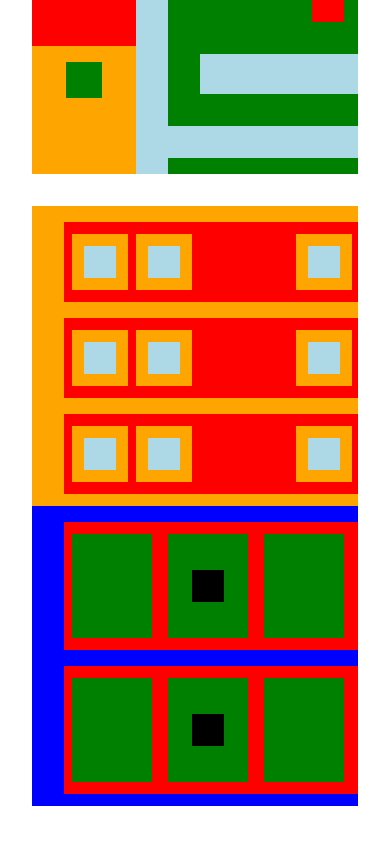
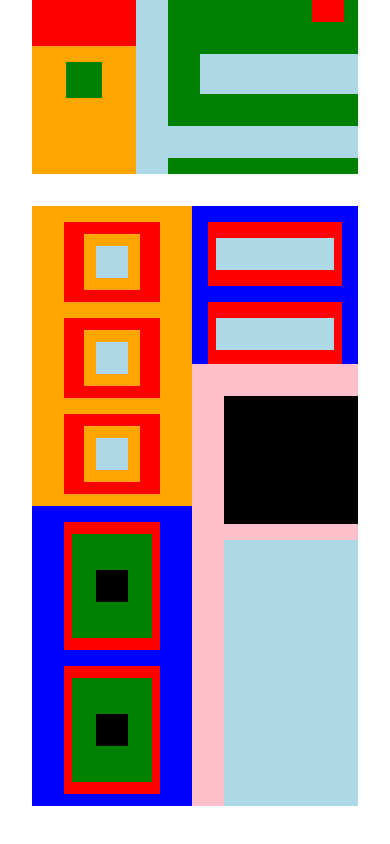
Before and after one commit to foronered/training-llp, a React (Create React App) app: page / in a window 390 px wide. Shown: the part 9938-10782 px from the top of the page. Built offline with nearby package versions, Linux system fonts and the light colour scheme.

Commit message:
LLP-3 mobile for review

```diff
--- a/src/modules/Module16.tsx
+++ b/src/modules/Module16.tsx
@@ -183,6 +183,7 @@ const ContentView = styled.div`
   flex: 1;
   width: 100%;
   display: flex;
+  overflow-y: hidden;
 
   ${DESKTOP_STYLE}  {
     padding: 32px;
@@ -250,7 +251,7 @@ const RightContent = styled.div`
 
 const GreenContentRight = styled.div`
   width: 100%;
-  height: 40px;
+  flex: 0 0 40px;
   display: flex;
   background-color: green;
   margin-bottom: 16px;
--- a/src/modules/Module17.tsx
+++ b/src/modules/Module17.tsx
@@ -1,5 +1,6 @@
 import React from 'react'
 import styled from 'styled-components'
+import { DESKTOP_STYLE, MOBILE_STYLE } from '../constants'
 import { ModuleWrapper } from './common'
 
 const Container = styled.div`
@@ -13,10 +14,17 @@ const RepeatBoxes = 10
 
 // Left part
 const LeftContainer = styled.div`
-  flex: 2;
   height: 100%;
   display: flex;
   flex-direction: column;
+
+  ${DESKTOP_STYLE} {
+    flex: 2;
+  }
+
+  ${MOBILE_STYLE} {
+    flex: 0 0 40px;
+  }
 `
 
 // OrangeBackground
@@ -36,6 +44,10 @@ const LeftRedBox = styled.div`
   display: flex;
   align-items: center;
   padding: 8px;
+
+  ${MOBILE_STYLE} {
+    justify-content: center;
+  }
 `
 
 const LeftOrangeSquare = styled.div`
@@ -45,7 +57,28 @@ const LeftOrangeSquare = styled.div`
   display: flex;
   align-items: center;
   justify-content: center;
+
+  ${DESKTOP_STYLE} {
+    margin-right: 8px;
+  }
+
+  ${MOBILE_STYLE} {
+    margin-right: 0px;
+  }
+`
+
+const LeftOrangeSquareDesktop = styled.div`
+  width: 56px;
+  height: 56px;
+  background-color: orange;
+  display: flex;
+  align-items: center;
+  justify-content: center;
   margin-right: 8px;
+
+  ${MOBILE_STYLE}  {
+    display: none;
+  }
 `
 
 const LeftBlueSquare = styled.div`
@@ -81,7 +114,28 @@ const LeftGreenBox = styled.div`
   display: flex;
   align-items: center;
   justify-content: center;
+
+  ${DESKTOP_STYLE} {
+    margin-right: 16px;
+  }
+
+  ${MOBILE_STYLE} {
+    margin-right: 0px;
+  }
+`
+
+const LeftGreenBoxDesktop = styled.div`
+  width: 80px;
+  height: 104px;
+  background-color: green;
+  display: flex;
+  align-items: center;
+  justify-content: center;
   margin-right: 16px;
+
+  ${MOBILE_STYLE} {
+    display: none;
+  }
 `
 
 const LeftBlackBox = styled.div`
@@ -97,6 +151,10 @@ const MidPartRedBackground = styled.div`
   background-color: red;
   padding: 16px;
   overflow-y: scroll;
+
+  ${MOBILE_STYLE}  {
+    display: none;
+  }
 `
 
 const MidGreenBox = styled.div`
@@ -166,10 +224,14 @@ const RightBlackBox = styled.div`
   width: 16px;
   display: flex;
   background-color: black;
+
+  ${MOBILE_STYLE} {
+    display: none;
+  }
 `
 
 // Pink background
-const LeftPinkBackground = styled.div`
+const RightPinkBackground = styled.div`
   flex: 3;
   width: 100%;
   display: flex;
@@ -185,6 +247,10 @@ const LeftPinkBlueBox = styled.div`
   display: flex;
   background-color: lightblue;
   padding: 16px;
+
+  ${MOBILE_STYLE} {
+    display: none;
+  }
 `
 
 const LeftBlueBlack = styled.div`
@@ -194,14 +260,15 @@ const LeftBlueBlack = styled.div`
 `
 
 const RightPinkContainer = styled.div`
+  display: flex;
+  flex-direction: column;
   height: 800px;
   flex: 0 0 160px;
-  display: flex;
-  flex-direction: column;
 `
 
 const RightPinkBlack = styled.div`
-  height: 128px;
+  display: flex;
+  flex: 0 0 128px;
   width: 100%;
   background-color: black;
   margin-bottom: 16px;
@@ -224,23 +291,23 @@ export const Module17 = () => {
                 <LeftOrangeSquare>
                   <LeftBlueSquare />
                 </LeftOrangeSquare>
-                <LeftOrangeSquare style={{ marginRight: 'auto' }}>
+                <LeftOrangeSquareDesktop style={{ marginRight: 'auto' }}>
                   <LeftBlueSquare />
-                </LeftOrangeSquare>
-                <LeftOrangeSquare>
+                </LeftOrangeSquareDesktop>
+                <LeftOrangeSquareDesktop>
                   <LeftBlueSquare />
-                </LeftOrangeSquare>
+                </LeftOrangeSquareDesktop>
               </LeftRedBox>
             ))}
           </LeftOrangeBackground>
           <LeftBlueBackground>
             {[...Array(RepeatBoxes)].map((_, i) => (
               <LeftRedBox2>
-                <LeftGreenBox />
+                <LeftGreenBoxDesktop />
                 <LeftGreenBox>
                   <LeftBlackBox />
                 </LeftGreenBox>
-                <LeftGreenBox />
+                <LeftGreenBoxDesktop />
               </LeftRedBox2>
             ))}
           </LeftBlueBackground>
@@ -263,7 +330,7 @@ export const Module17 = () => {
               </RightRedBox>
             ))}
           </RightBlueBackground>
-          <LeftPinkBackground>
+          <RightPinkBackground>
             <LeftPinkBlueBox>
               <LeftBlueBlack />
             </LeftPinkBlueBox>
@@ -271,7 +338,7 @@ export const Module17 = () => {
               <RightPinkBlack />
               <RightPinkBlue />
             </RightPinkContainer>
-          </LeftPinkBackground>
+          </RightPinkBackground>
         </RightContainer>
       </Container>
     </ModuleWrapper>
```
